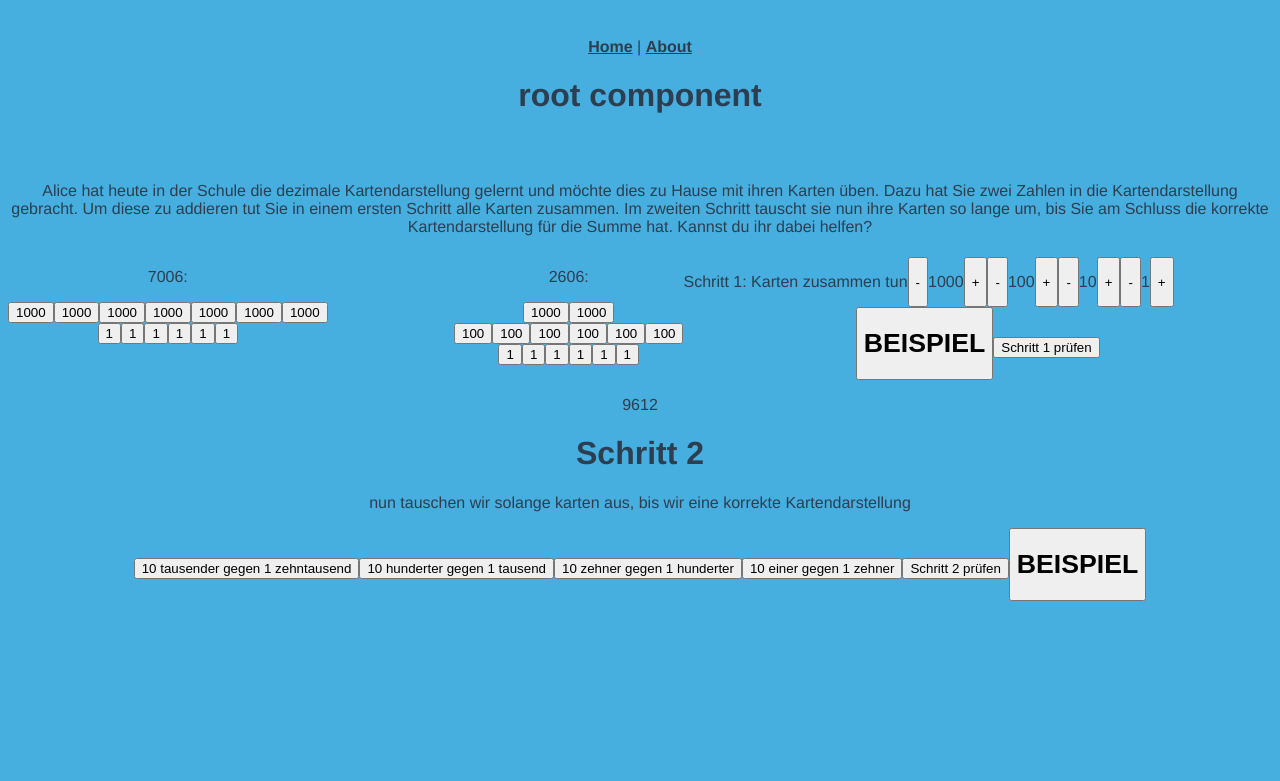
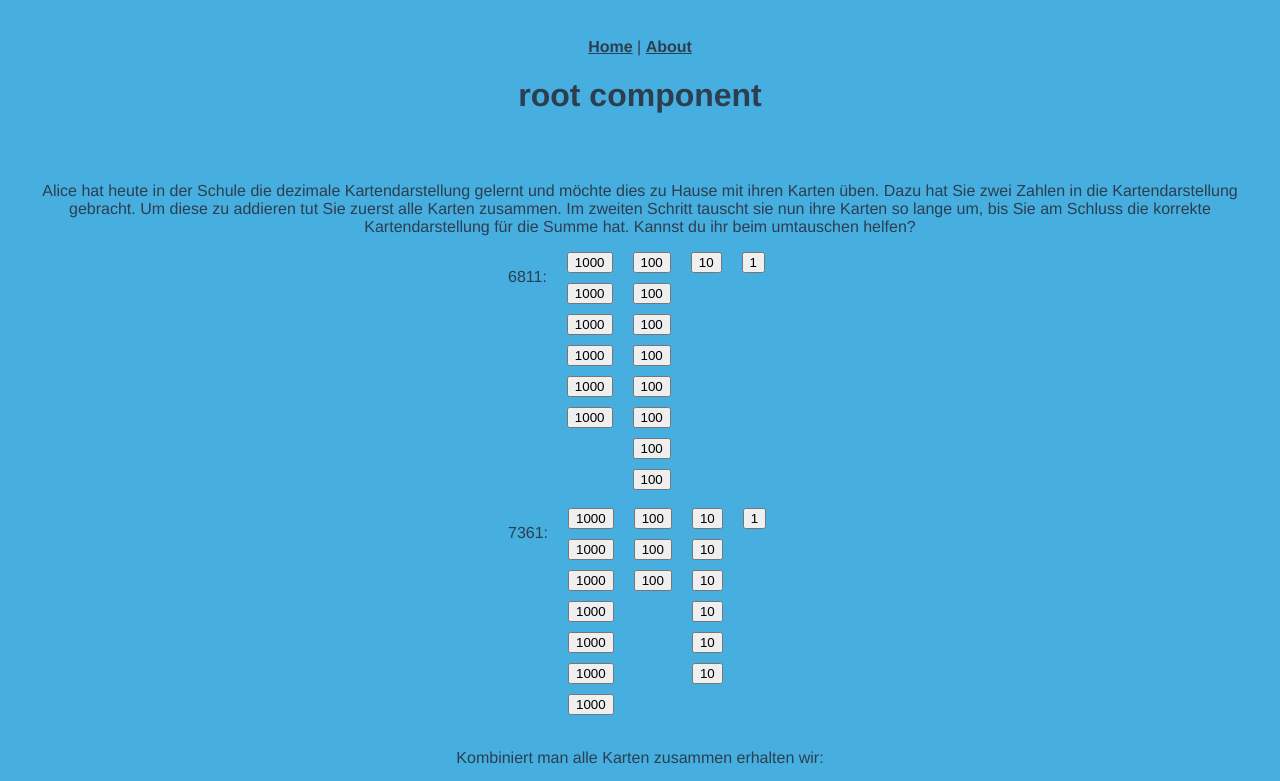
Before and after one commit to minhkhoi96/ba, a Vue app: page /#/addition in a window 1280 px wide. Shown: the top 781 px of the page. Built offline with nearby package versions, Linux system fonts and the light colour scheme.

Commit message:
dunnstig

```diff
--- a/src/views/AddBin.vue
+++ b/src/views/AddBin.vue
@@ -1,6 +1,11 @@
 <template>
-  <div >
-    <h1>Addiere die beiden binäre Zahlen und gib ihre Summe als binäre Zahl</h1>
+    <div v-if="showModal">
+    <Modal header="sign me up" @close="toggleModal">
+    <img src="@/assets/SetoKaiba-DL.png" style="height:40%;width:40%"/>
+    </Modal>
+
+    </div>
+    <p>Addiere die beiden binäre Zahlen und gib ihre Summe als binäre Zahl</p>
 
     <h2 > {{bin1}}</h2>
 
@@ -9,11 +14,12 @@
 
  <h1></h1>
 
-   <input v-model="result" placeholder="0" style="width:1%;height:20px" />
-    <input v-model="result1" placeholder="0" style="width:1%;height:20px" />
-    <input v-model="result2" placeholder="0" style="width:1%;height:20px" />
-    <input v-model="result3" placeholder="0" style="width:1%;height:20px" />
-    <input v-model="result4" placeholder="0" style="width:1%;height:20px" />
+   <input v-model="result0" placeholder="" style="width:1%;height:20px" />
+    <input v-model="result1" placeholder="" style="width:1%;height:20px" />
+    <input v-model="result2" placeholder="" style="width:1%;height:20px" />
+    <input v-model="result3" placeholder="" style="width:1%;height:20px" />
+    <input v-model="result4" placeholder="" style="width:1%;height:20px" />
+     <input v-model="result5" placeholder="" style="width:1%;height:20px" />
 
     <div>
     <button v-on:click="reset">
@@ -26,11 +32,11 @@
  <h1 v-else-if="abgabe"> Nope</h1>
   </button>
 
-  <button >
+  <button @click="toggleModal">
     <h1>BEISPIEL</h1>
     </button>
   </div>
-  </div>
+
 
 </template>
 
@@ -39,22 +45,29 @@
 
 <script>
 
+import Modal from '@/components/Modal.vue'
 
 export default {
+  components: {Modal},
+
   data(){
     return{
-      val1: Math.floor(Math.random() * 32) + 1,
-      val2: Math.floor(Math.random() * 32) + 1,
+      val1: Math.floor(Math.random() * 32) ,
+      val2: Math.floor(Math.random() * 32) ,
       bin1:0,
       bin2:0,
-      result:'',
+      result0:'',
       result1:'',
       result2:'',
       result3:'',
       result4:'',
-      lösung:0,
+      result5:'',
+      final:'',
+      lösung:'',
       resultat:false,
-      abgabe:false
+      abgabe:false,
+      showModal:false,
+      länge:0
     }
   },
   created: function(){
@@ -67,17 +80,32 @@ export default {
       this.bin2 = (this.val2).toString(2);
       this.lösung= ((this.val1)+(this.val2)).toString(2);
     },
+    toggleModal(){
+      this.showModal=!this.showModal
+    },
     reset(){
       this.val1=Math.floor(Math.random() * 32) + 1,
       this.val2=Math.floor(Math.random() * 32) + 1,
       this.bin1 = (this.val1).toString(2),
       this.bin2 = (this.val2).toString(2),
       this.lösung= ((this.val1)+(this.val2)).toString(2);
+      this.final='',
       this.result='',
-      this.abgabe=false
+      this.abgabe=false,
+      this.result0='',
+      this.result1='',
+      this.result2='',
+      this.result3='',
+      this.result4='',
+      this.result5=''
+
     },
     check(){
-      if(this.result==this.lösung)
+      this.final='';
+      this.final=this.final.concat(this.result0,this.result1,this.result2,this.result3,this.result4,this.result5);
+      while(this.lösung.length<6)
+        this.lösung='0'.concat(this.lösung)
+      if(this.final==this.lösung)
         this.resultat=true
       else
         this.resultat=false
--- a/src/views/Binary.vue
+++ b/src/views/Binary.vue
@@ -6,7 +6,7 @@
     </Modal>
 
     </div>
-    <button @click="toggleModal">open Modal </button>
+
 
 
   <div >
@@ -27,9 +27,11 @@
  <h1 v-else-if="abgabe"> Nope</h1>
   </button>
 
-    <button >
+    <button  @click="toggleModal" >
     <h1>BEISPIEL</h1>
     </button>
+
+
 </template>
 
 
--- a/src/views/Dezimal.vue
+++ b/src/views/Dezimal.vue
@@ -1,5 +1,11 @@
 <template>
-  <div >
+<div v-if="showModal">
+    <Modal header="sign me up" @close="toggleModal">
+    <img src="@/assets/SetoKaiba-DL.png" style="height:40%;width:40%"/>
+    </Modal>
+
+    </div>
+
     <h1>Wandle folgende Zahlen in ihre Binäre Darstellung um</h1>
 
     <h1> {{dec}} </h1>
@@ -19,26 +25,32 @@
  <h1 v-else-if="abgabe"> Nope</h1>
   </button>
 
-  <button >
+  <button @click="toggleModal">
     <h1>BEISPIEL</h1>
     </button>
   </div>
 
-  </div>
+
+
+  <a class="container">
+       Tabelle
+    </a>
 </template>
 
 
 <script>
-
+import Modal from '@/components/Modal.vue'
 
 export default {
+  components:{Modal},
   data(){
     return {
       dec: Math.floor(Math.random() * 500) + 1,
       result:'',
       abgabe:false,
       resultat:false,
-      lösung:''
+      lösung:'',
+      showModal:false
     }
   },
    created: function(){
@@ -48,6 +60,9 @@ export default {
   methods:{
     init(){
       this.lösung = this.dec.toString(2)
+    },
+    toggleModal(){
+      this.showModal=!this.showModal
     },
     reset(){
       this.dec =Math.floor(Math.random() * 1000) + 1,
@@ -67,3 +82,17 @@ export default {
 }
 
 </script>
+
+<style scoped>
+.container {
+  display: inline-block;
+  flex-direction: column;
+  align-items:center;
+    min-height: 200px;
+    width: 200px;
+    border: 1px solid black;
+    margin: 0 10px 10px 200px;
+    background: white;
+
+}
+</style>
--- a/src/views/Gemischtes.vue
+++ b/src/views/Gemischtes.vue
@@ -28,6 +28,8 @@
 </template>
 
 <script>
+import Modal from '@/components/Modal.vue'
+
 export default {
   data(){
     return{
--- a/src/views/Hex.vue
+++ b/src/views/Hex.vue
@@ -1,5 +1,10 @@
 <template>
-  <div >
+    <div v-if="showModal">
+    <Modal header="sign me up" @close="toggleModal">
+    <img src="@/assets/SetoKaiba-DL.png" style="height:40%;width:40%"/>
+    </Modal>
+
+    </div>
     <h1>Welche Dezimalzahl wird durch folgende hexadezimalzahl dargestellt?</h1>
     <p>(lösung ist:{{lösung}})</p>
     <h1>{{hex}}<h6 style="display:inline;font-size:12px">16</h6></h1>
@@ -17,31 +22,35 @@
     <h1 v-else-if="abgabe"> Nope</h1>
     </button>
 
-    <button >
+    <button @click="toggleModal">
     <h1>BEISPIEL</h1>
     </button>
 
     </div>
+    <a class="container">
+       Tabelle
+    </a>
 
 
 
-  </div>
 </template>
 
 
 
 <script>
-
+import Modal from '@/components/Modal.vue'
 
 
 export default {
+  components: {Modal},
   data(){
     return{
       hex:'',
       result:0,
       lösung:0,
       abgabe:false,
-      resultat:false
+      resultat:false,
+      showModal:false
     }
   },
 
@@ -68,6 +77,9 @@ export default {
       this.genHexString()
 
     },
+    toggleModal(){
+      this.showModal=!this.showModal
+    },
     check(){
       if(this.lösung==this.result)
         this.resultat=true
@@ -79,3 +91,17 @@ export default {
   }
 }
 </script>
+
+<style scoped>
+.container {
+  display: inline-block;
+  flex-direction: column;
+  align-items:center;
+    min-height: 200px;
+    width: 200px;
+    border: 1px solid black;
+    margin: 0 10px 10px 200px;
+    background: white;
+
+}
+</style>
--- a/src/views/Kartenaddition.vue
+++ b/src/views/Kartenaddition.vue
@@ -2,33 +2,38 @@
     <p>Alice hat heute in der Schule die dezimale Kartendarstellung gelernt
         und möchte dies zu Hause mit ihren Karten üben.
         Dazu hat Sie zwei Zahlen in die Kartendarstellung gebracht.
-        Um diese zu addieren tut Sie in einem ersten Schritt alle Karten zusammen.
+        Um diese zu addieren tut Sie zuerst alle Karten zusammen.
         Im zweiten Schritt tauscht sie nun ihre Karten so lange um, bis Sie
         am Schluss die korrekte Kartendarstellung für die Summe hat.
-        Kannst du ihr dabei helfen?
+        Kannst du ihr beim umtauschen helfen?
     </p>
 
-   <div style="float:left">
-    <p>
+    <p style="display:flex;;flex-direction: column;float:left;row-gap:10px;margin-left:500px;margin-right:10px">
 
     {{sum1}}:
     </p>
+    <div style="display:flex;flex-direction:row">
 
-    <div>
-    <template v-for='index in t1' :key='index' >
+    <br>
+
+    <!--erste zahl-->
+    <div style="display:flex;;flex-direction: column;float:left;row-gap:10px;margin-left:10px;margin-right:10px">
+    <template v-for='index in t1' :key='index' st>
        <button >
            1000
        </button>
     </template>
     </div>
-    <div>
+
+    <div style="display:flex;;flex-direction: column;float:left;row-gap:10px;margin-left:10px;margin-right:10px">
     <template v-for='index in h1' :key='index'>
        <button >
            100
        </button>
     </template>
     </div>
-    <div>
+
+    <div style="display:flex;;flex-direction: column;float:left;row-gap:10px;margin-left:10px;margin-right:10px">
     <template v-for='index in z1' :key='index'>
        <button >
            10
@@ -36,36 +41,40 @@
        </template>
     </div>
 
-    <div>
+    <div style="display:flex;;flex-direction: column;float:left;row-gap:10px;margin-left:10px;margin-right:10px">
     <template v-for='index in e1' :key='index'>
        <button >
            1
        </button>
     </template>
    </div>
-   </div>
+    </div>
+    <br>
 
+    <!-- zweite zahl-->
+    <div style="display:flex;flex-direction:row">
 
-    <div style="float:left; margin-left:10%">
-    <p>
+    <p style="display:flex;flex-direction: column;float:left;row-gap:10px;margin-left:500px;margin-right:10px">
     {{sum2}}:
     </p>
 
-    <div>
+    <div style="display:flex;;flex-direction: column;float:left;row-gap:10px;margin-left:10px;margin-right:10px">
     <template v-for='index in t2' :key='index'>
        <button >
            1000
        </button>
     </template>
     </div>
-    <div>
+
+    <div style="display:flex;;flex-direction: column;float:left;row-gap:10px;margin-left:10px;margin-right:10px">
     <template v-for='index in h2' :key='index'>
        <button >
            100
        </button>
     </template>
     </div>
-    <div>
+
+    <div style="display:flex;;flex-direction: column;float:left;row-gap:10px;margin-left:10px;margin-right:10px">
     <template v-for='index in z2' :key='index'>
        <button >
            10
@@ -73,8 +82,50 @@
        </template>
     </div>
 
-    <div>
+    <div style="display:flex;;flex-direction: column;float:left;row-gap:10px;margin-left:10px;margin-right:10px">
     <template v-for='index in e2' :key='index'>
+       <button >
+           1
+       </button>
+    </template>
+   </div>
+    </div>
+    <br>
+    <!-- ergebnis -->
+    <p>Kombiniert man alle Karten zusammen erhalten wir:</p>
+    <div style="display:flex;flex-direction:row">
+
+  <p style="display:flex;flex-direction: column;float:left;row-gap:10px;margin-left:490px;margin-right:10px">
+
+    {{s1sum}}:
+    </p>
+
+    <div style="display:flex;;flex-direction: column;float:left;row-gap:10px;margin-left:10px;margin-right:10px">
+    <template v-for='index in (t2+t1)' :key='index'>
+       <button >
+           1000
+       </button>
+    </template>
+    </div>
+
+    <div style="display:flex;;flex-direction: column;float:left;row-gap:10px;margin-left:10px;margin-right:10px">
+    <template v-for='index in h2+h1' :key='index'>
+       <button >
+           100
+       </button>
+    </template>
+    </div>
+
+    <div style="display:flex;;flex-direction: column;float:left;row-gap:10px;margin-left:10px;margin-right:10px">
+    <template v-for='index in z2+z1' :key='index'>
+       <button >
+           10
+       </button>
+       </template>
+    </div>
+
+    <div style="display:flex;;flex-direction: column;float:left;row-gap:10px;margin-left:10px;margin-right:10px">
+    <template v-for='index in e2+e1' :key='index'>
        <button >
            1
        </button>
@@ -82,10 +133,6 @@
    </div>
 
     </div>
-    <h1>   </h1>
-    <h1>   </h1>
-    <h1>   </h1>
-    <h1>   </h1>
 
 
 
@@ -94,145 +141,41 @@
 
 
 
-    <div class="superbox" >
-     <div style="display:flex">
-    <p> Schritt 1: Karten zusammen tun</p>
 
-    <button v-on:click="if (s1t!=0) {s1t--;s1res-=1000;}">-</button> <p>1000 </p> <button v-on:click="s1t++;s1res+=1000">+</button>
-    <button v-on:click="if (s1h!=0) {s1t--;s1res-=100;}">-</button> <p>100 </p> <button v-on:click="s1h++;s1res+=100">+</button>
-    <button v-on:click="if (s1z!=0) {s1t--;s1res-=10;}">-</button> <p>10 </p> <button v-on:click="s1z++;s1res+=10">+</button>
-    <button v-on:click="if (s1e!=0) {s1t--;s1res-=1;}">-</button> <p>1</p> <button v-on:click="s1e++;s1res+=1">+</button>
-    </div>
 
-    <!-- wir drucken schritt1 aus-->
-    <div style="display:flex;;flex-direction: column;">
-   <!-- <div>
-      <template v-for='index in s1zt' :key='index'>
-       <button  v-on:click="s1zt--">
-           10000
-       </button>
-       </template>
-    </div>
-     <button v-on:click=" s1zt--">-</button> <p>10000 </p> <button v-on:click="s1zt++">+</button>-->
-
-     <div>
-      <template v-for='index in s1zt' :key='index'>
-       <button>
-           10000
-       </button>
-       </template>
-    </div>
-
-    <div>
-      <template v-for='index in s1t' :key='index'>
-       <button  v-on:click="s1t--;s1res-=1000">
-           1000
-       </button>
-       </template>
-    </div>
-    <div>
-       <template v-for='index in s1h' :key='index'>
-       <button  v-on:click="s1h--;s1res-=100">
-           100
-       </button>
-       </template>
-       </div>
-<div>
-       <template v-for='index in s1z' :key='index'>
-       <button v-on:click="s1z--;s1res-=10" >
-           10
-       </button>
-       </template>
-       </div>
-<div>
-       <template v-for='index in s1e' :key='index'>
-       <button  v-on:click="s1e--;s1res-=1">
-           1
-       </button>
-       </template>
-</div>
-    </div>
-      <!-- wir drucken schritt1 aus-->
-      <div>
-      <button >
-    <h1>BEISPIEL</h1>
-    </button>
-<button v-on:click="checks1">
- Schritt 1 prüfen
-
-<h1 v-if="s1resultat&&abgabe"> richtig</h1>
- <h1 v-else-if="abgabe"> Nope</h1>
-</button>
-      </div>
-<p>{{s1sum}}</p>
-    </div>
 
 
 <!-- schritt 2
 if (s1t!=0) {s1t--;s1res-=1000;}
 -->
 
-<div>
-     <h1>
-
-    </h1>
-    <h1> Schritt 2 </h1>
-    <p> nun tauschen wir solange karten aus, bis wir eine korrekte Kartendarstellung </p>
-
-    <button v-on:click="if(s1t>9){s1t-=10;s1zt++;}">
-        10 tausender gegen 1 zehntausend
-    </button>
-
-    <button v-on:click="if(s1h>9){s1h-=10;s1t++;}">
-        10 hunderter gegen 1 tausend
-    </button>
-
-    <button v-on:click="if(s1z>10){s1z-=10;s1h++;}">
-        10 zehner gegen 1 hunderter
-    </button>
-
-    <button v-on:click="if(s1e>9){s1e-=10;s1z++;}">
-        10 einer gegen 1 zehner
-    </button>
-
-    <button v-on:click="abgabe2=true" >
-         Schritt 2 prüfen
-
-        <h1 v-if="s1t<10&&s1h<10&&s1t<10&&s1e<10&&abgabe2&&s1resultat"> richtig</h1>
-        <h1 v-else-if="abgabe2"> Nope</h1>
-    </button>
-
-    <button >
-    <h1>BEISPIEL</h1>
-    </button>
 
 
 
 
 
 
-</div>
-
 
 </template>
 
 
 <script>
-
+import Modal from '@/components/Modal.vue'
 
 export default {
+    components:{Modal},
     data(){
         return{
 
-            val2:this.random(0,10),
-            t1:this.random(0,10),
-            h1:this.random(0,10),
-            z1:this.random(0,10),
-            e1:this.random(0,10),
-            t2:this.random(0,10),
-            h2:this.random(0,10),
-            z2:this.random(0,10),
-            e2:this.random(0,10),
+
+            t1:this.random(1,10),
+            h1:this.random(1,10),
+            z1:this.random(1,10),
+            e1:this.random(1,10),
+            t2:this.random(1,10),
+            h2:this.random(1,10),
+            z2:this.random(1,10),
+            e2:this.random(1,10),
             s1t:0,
             s1h:0,
             s1z:0,
--- a/src/views/Römisch.vue
+++ b/src/views/Römisch.vue
@@ -6,14 +6,14 @@
     </Modal>
 
     </div>
-    <button @click="toggleModal">open Modal </button>
-  <div >
+
+
     <h1>welche Dezimalzahl wird durch diese Vorrömische Zahl dargestellt?</h1>
 
     <h1> {{roman}} </h1>
 <input v-model="result" placeholder="edit me" />
 <h1> (lösung ist: {{lösung}}) </h1>
-<div>
+
   <button v-on:click="reset">
     <h1>RESET</h1>
     </button>
@@ -25,12 +25,15 @@
  <h1 v-else-if="abgabe"> Nope</h1>
    </button>
 
-   <button >
+   <button @click="toggleModal">
     <h1>BEISPIEL</h1>
     </button>
-</div>
+    <br>
 
-  </div>
+<a class="container">
+  tabelle
+</a>
+
 </template>
 
 
@@ -41,7 +44,7 @@ import Modal from '@/components/Modal.vue'
 
 
 export default {
-  components: {Modal},
+
   data(){
     return{
       roman:'',
@@ -57,6 +60,7 @@ export default {
      abgabe:false,
      resultat:false,
      showModal:false
+
     }
   },
 
@@ -154,3 +158,18 @@ export default {
   }
 }
 </script>
+
+
+<style scoped>
+.container {
+  display: inline-block;
+  flex-direction: column;
+  align-items:center;
+    min-height: 200px;
+    width: 200px;
+    border: 1px solid black;
+    margin: 0 10px 10px 200px;
+    background: white;
+
+}
+</style>
--- a/src/views/Umwandeln.vue
+++ b/src/views/Umwandeln.vue
@@ -5,29 +5,28 @@
     </Modal>
 
     </div>
-    <button @click="toggleModal">open Modal </button>
 
 
-    <h1>Stelle die folgende Zahl mit den folgenden Karten dar:</h1>
+
+    <h3>Stelle die folgende Zahl mit den folgenden Karten dar:</h3>
 
   <button v-on:click="check">
-  <h1>ABGEBEN</h1>
-  <h1 v-if="resultat&&abgabe"> richtig</h1>
- <h1 v-else-if="abgabe"> Nope</h1>
+  <h3>ABGEBEN</h3>
+  <h3 v-if="resultat&&abgabe"> richtig</h3>
+ <h3 v-else-if="abgabe"> Nope</h3>
   </button>
 
 
 
    <button  v-on:click="reset">
 
-<h1>NEXT</h1>
+<h3>NEXT</h3>
   </button>
 
-    <button >
 
-    <h1>BEISPIEL</h1>
-  </button>
-
+<button @click="toggleModal">
+      <h3>Beispiel </h3>
+      </button>
 
     <h1>{{val}}</h1>
 <button v-on:click="addtausend">1000</button>
@@ -53,7 +52,7 @@
  <div style="display:flex;;flex-direction: column;float:left;row-gap:10px;margin-left:10px;margin-right:10px">
 <div v-for='index in lengthT' :key='index' >
 
-              <button v-on:click="array[0].pop();lengthT--;curr-=1000;abgabe=false" style="width: 80px;height:50px" >
+              <button v-on:click="array[0].pop();lengthT--;curr-=1000;abgabe=false" style="width: 70px;height:40px" >
               <!--<img src="@/assets/logo.png" style="width:150px;height:150px;float:left" /> -->
               1000
               </button>
@@ -67,7 +66,7 @@
 <div style="display:flex;;flex-direction: column;float:left;row-gap:10px;margin-left:10px;margin-right:10px">
 <div v-for='index in lengthH' :key='index'>
 
-              <button v-on:click="array[1].pop();lengthH--;curr-=100;abgabe=false" style="width: 80px;height:50px"  >
+              <button v-on:click="array[1].pop();lengthH--;curr-=100;abgabe=false" style="width: 70px;height:40px"  >
               <!--<img src="@/assets/logo.png" style="width:100px;height:100px;float:left" />-->
               100
               </button>
@@ -76,7 +75,7 @@
 
 <div style="display:flex;;flex-direction: column;float:left;row-gap:10px;margin-left:10px;margin-right:10px">
 <div v-for='index in lengthZ' :key='index'>
-              <button v-on:click="array[2].pop();lengthZ--;curr-=10;abgabe=false" style="width: 80px;height:50px" >
+              <button v-on:click="array[2].pop();lengthZ--;curr-=10;abgabe=false" style="width: 70px;height:40px" >
               10
               </button>
             </div>
@@ -84,7 +83,7 @@
 
 <div style="display:flex;;flex-direction: column;float:left;row-gap:10px;margin-left:10px;margin-right:10px">
 <div v-for='index in lengthE' :key='index'>
-              <button v-on:click="array[3].pop();lengthE--;curr-=1;abgabe=false"  style="width: 80px;height:50px">
+              <button v-on:click="array[3].pop();lengthE--;curr-=1;abgabe=false"  style="width: 70px;height:40px">
 
               1
               </button>
@@ -107,7 +106,7 @@ import Modal from '@/components/Modal.vue'
 
 
 export default {
-  components: {Modal},
+
 
   data(){
     return{
@@ -220,4 +219,5 @@ this.val= Math.floor(Math.random() * 9999) + 1,
 
 
  }
+
 </style>
```
